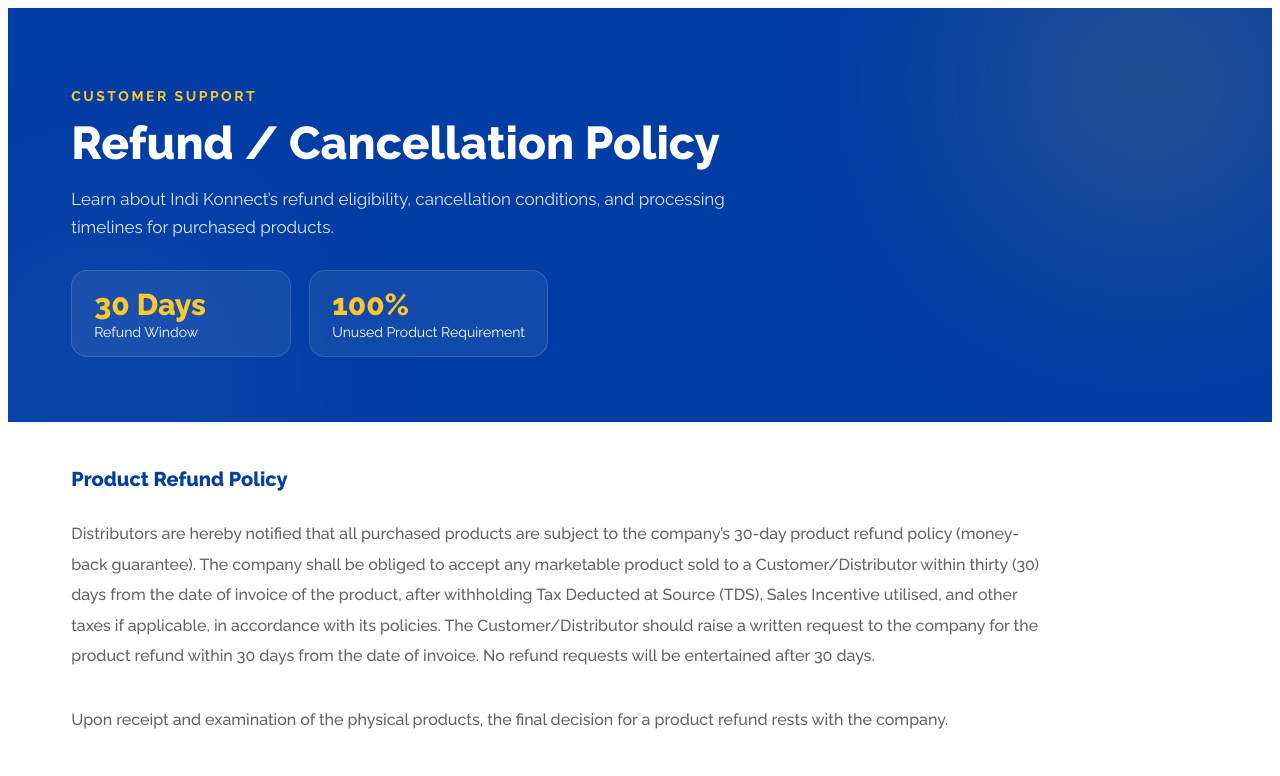
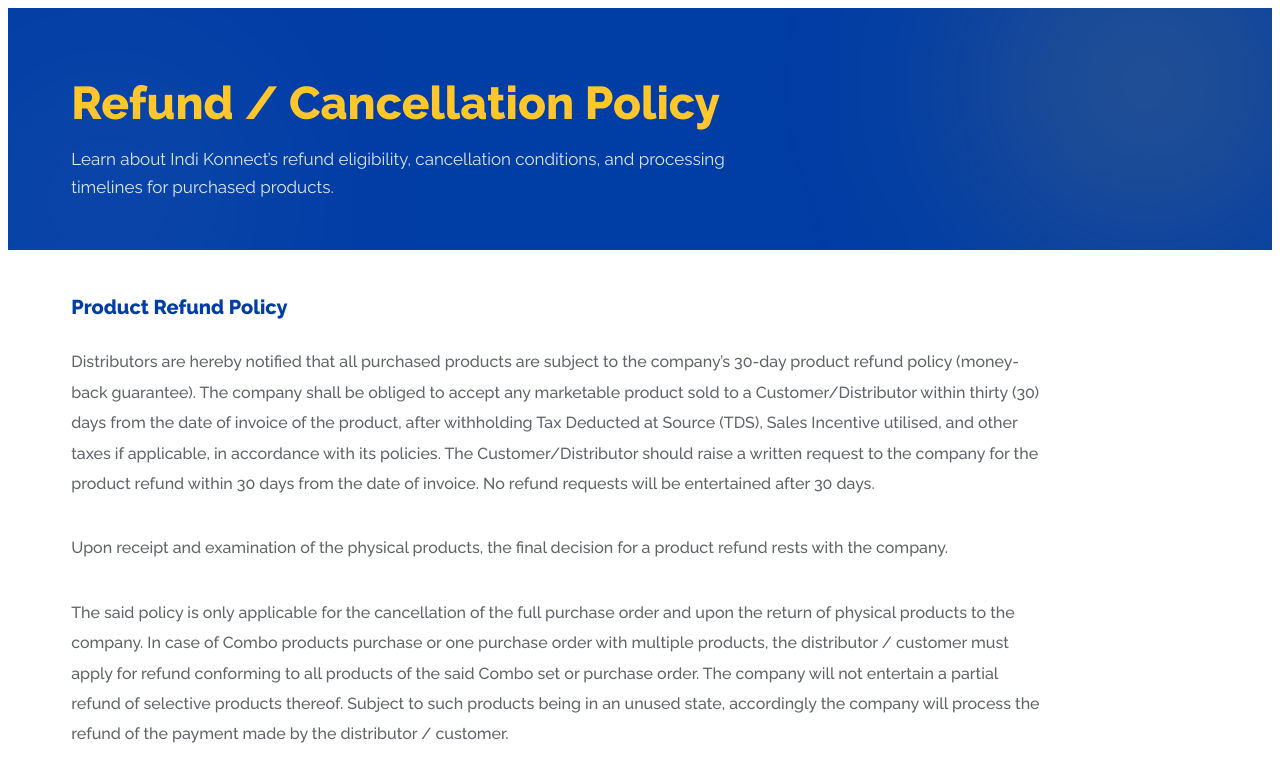
Before and after one commit to aaditya3196/IndiKonnect, a Nuxt app: page /refund-and-cancellation-policy in a window 1280 px wide. Shown: the top 776 px of the page. Built offline with nearby package versions, Linux system fonts and the light colour scheme.

Commit message:
Update refund-and-cancellation-policy.vue

```diff
--- a/app/pages/refund-and-cancellation-policy.vue
+++ b/app/pages/refund-and-cancellation-policy.vue
@@ -9,10 +9,6 @@
 
       <div class="hero-container reveal">
 
-        <p class="eyebrow">
-          Customer Support
-        </p>
-
         <h1>
           Refund / Cancellation Policy
         </h1>
@@ -21,20 +17,6 @@
           Learn about Indi Konnect’s refund eligibility, cancellation conditions,
           and processing timelines for purchased products.
         </p>
-
-        <div class="hero-badges">
-
-          <div class="hero-badge">
-            <span class="badge-num">30 Days</span>
-            <p class="badge-lbl">Refund Window</p>
-          </div>
-
-          <div class="hero-badge">
-            <span class="badge-num">100%</span>
-            <p class="badge-lbl">Unused Product Requirement</p>
-          </div>
-
-        </div>
 
       </div>
 
@@ -124,7 +106,7 @@ onMounted(() => {
 
 .hero-section{
   position:relative;
-  padding:80px 5% 65px;
+  padding:70px 5% 20px;
   background:#003DA5;
   overflow:hidden;
   display:flex;
@@ -160,17 +142,8 @@ onMounted(() => {
   left:-50px;
 }
 
-.eyebrow{
+.hero-container h1{
   color:#FFC72C;
-  text-transform:uppercase;
-  letter-spacing:2.5px;
-  font-size:14px;
-  margin-bottom:14px;
-  font-weight:700;
-}
-
-.hero-container h1{
-  color:white;
   font-size:46px;
   line-height:1.1;
   margin-bottom:16px;
@@ -183,33 +156,6 @@ onMounted(() => {
   line-height:1.7;
   max-width:720px;
   margin-bottom:28px;
-}
-
-.hero-badges{
-  display:flex;
-  gap:18px;
-  flex-wrap:wrap;
-}
-
-.hero-badge{
-  background:rgba(255,255,255,0.07);
-  border:1px solid rgba(255,255,255,0.14);
-  padding:16px 22px;
-  border-radius:16px;
-  min-width:220px;
-}
-
-.badge-num{
-  display:block;
-  color:#FFC72C;
-  font-size:30px;
-  font-weight:800;
-  margin-bottom:2px;
-}
-
-.badge-lbl{
-  color:white;
-  font-size:14px;
 }
 
 /* CONTENT */
```
